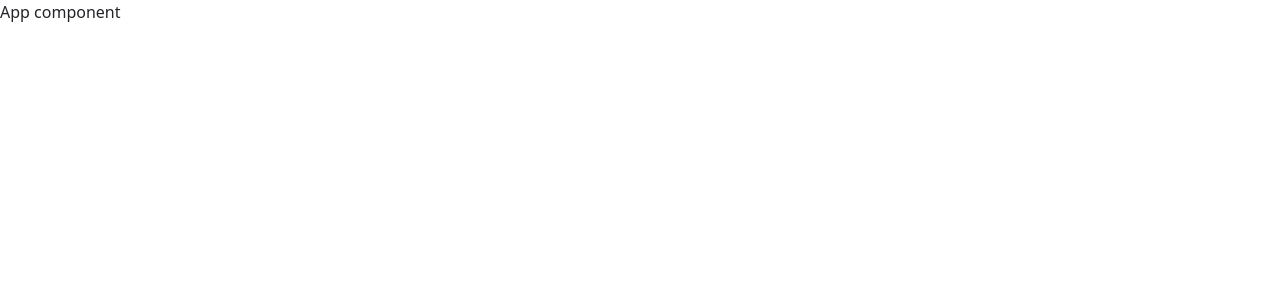
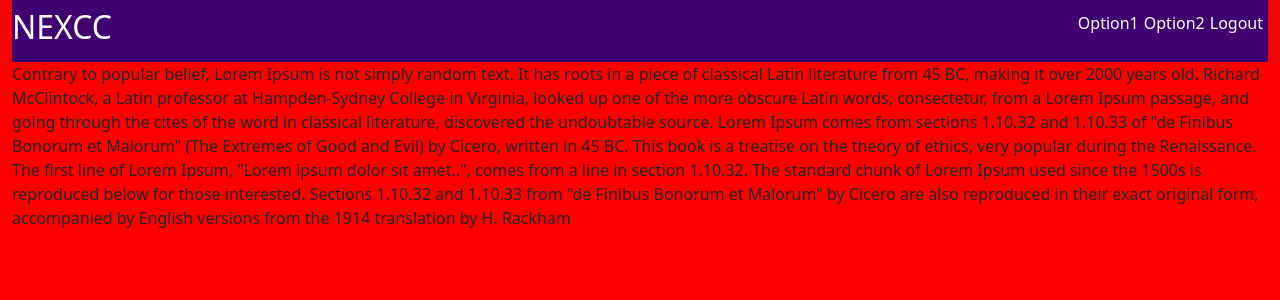
Before and after one commit to johnsus1995/pandora-frontend, a React (Create React App) app: page /login in a window 1280 px wide. Shown: the top 300 px of the page. Built offline with nearby package versions, Linux system fonts and the light colour scheme.

Commit message:
router initial setup

```diff
--- a/src/App.js
+++ b/src/App.js
@@ -1,9 +1,10 @@
+import AppRouter from "./router";
 
 
 function App() {
   return (
     <div className="App">
-      App component
+      <AppRouter/>
     </div>
   );
 }
--- a/src/layouts/AuthLayout/AuthLayout.jsx
+++ b/src/layouts/AuthLayout/AuthLayout.jsx
@@ -1,10 +1,21 @@
-import React from 'react'
-import styles from "./AuthLayout.module.scss"
+import React from "react";
+import { Outlet } from "react-router-dom";
+import styles from "./AuthLayout.module.scss";
 
 const AuthLayout = () => {
   return (
-    <div className={`${styles.AuthLayout}`}>AuthLayout</div>
-  )
-}
+    <div className={`${styles.AuthLayout} container-fluid`}>
+      <nav className="navbar">
+        <h2>NEXCC</h2>
+        <ul className="right">
+          <li>Option1</li>
+          <li>Option2</li>
+          <li>Logout</li>
+        </ul>
+      </nav>
+      <Outlet />
+    </div>
+  );
+};
 
-export default AuthLayout
+export default AuthLayout;
--- a/src/layouts/AuthLayout/AuthLayout.module.scss
+++ b/src/layouts/AuthLayout/AuthLayout.module.scss
@@ -2,6 +2,28 @@
 
 .AuthLayout {
   :global {
-
+    background-color: red;
+    width: 100%;
+    padding: 0 20px;
+    height: 100vh;
+    nav{
+      background-color: $primary-blue;
+      color: #fff;
+      display: flex;
+      align-items: center;
+      justify-content: space-between;
+      ul{
+        &.right{
+          display: flex;
+          flex-direction: row;
+          align-items: center;
+          justify-content: space-between;
+          li{
+            list-style:none;
+            margin-right: 5px;
+          }
+        }
+      }
+    }
   }
 }
--- a/src/pages/Login/Login.jsx
+++ b/src/pages/Login/Login.jsx
@@ -1,9 +1,23 @@
-import styles from './Login.module.scss';
+import styles from "./Login.module.scss";
 
-const Login = props => {
-
+const Login = (props) => {
   return (
-    <div className={`${styles.Login }`}>
+    <div className={`${styles.Login}`}>
+      Contrary to popular belief, Lorem Ipsum is not simply random text. It has
+      roots in a piece of classical Latin literature from 45 BC, making it over
+      2000 years old. Richard McClintock, a Latin professor at Hampden-Sydney
+      College in Virginia, looked up one of the more obscure Latin words,
+      consectetur, from a Lorem Ipsum passage, and going through the cites of
+      the word in classical literature, discovered the undoubtable source. Lorem
+      Ipsum comes from sections 1.10.32 and 1.10.33 of "de Finibus Bonorum et
+      Malorum" (The Extremes of Good and Evil) by Cicero, written in 45 BC. This
+      book is a treatise on the theory of ethics, very popular during the
+      Renaissance. The first line of Lorem Ipsum, "Lorem ipsum dolor sit
+      amet..", comes from a line in section 1.10.32. The standard chunk of Lorem
+      Ipsum used since the 1500s is reproduced below for those interested.
+      Sections 1.10.32 and 1.10.33 from "de Finibus Bonorum et Malorum" by
+      Cicero are also reproduced in their exact original form, accompanied by
+      English versions from the 1914 translation by H. Rackham
     </div>
   );
 };
--- a/src/pages/Register/Register.jsx
+++ b/src/pages/Register/Register.jsx
@@ -4,6 +4,12 @@ const Register = props => {
 
   return (
     <div className={`${styles.Register }`}>
+       The first line of Lorem Ipsum, "Lorem ipsum dolor sit
+      amet..", comes from a line in section 1.10.32. The standard chunk of Lorem
+      Ipsum used since the 1500s is reproduced below for those interested.
+      Sections 1.10.32 and 1.10.33 from "de Finibus Bonorum et Malorum" by
+      Cicero are also reproduced in their exact original form, accompanied by
+      English versions from the 1914 translation by H. Rackham
     </div>
   );
 };
--- a/src/router/index.jsx
+++ b/src/router/index.jsx
@@ -1,20 +1,87 @@
+import AuthLayout from "layouts/AuthLayout";
+import MainLayout from "layouts/MainLayout";
+import Login from "pages/Login";
+import Register from "pages/Register";
+import { Fragment } from "react";
 import {
   Navigate,
   Route,
   BrowserRouter as Router,
   Routes,
+  // Outlet,
 } from "react-router-dom";
 
 import history from "./history";
 
-  //Layout imports
-  //
-
 const routes = [
   {
-        path: "/Register",
-        // component: Register,
-        // layout: AuthLayout,
+    path: "register",
+    component: Register,
+    layout: AuthLayout,
     publicRoute: true,
   },
-  ]
+  {
+    path: "/login",
+    component: Login,
+    layout: AuthLayout,
+    publicRoute: true,
+  },
+];
+
+const Element = ({ component, layout, publicRoute, privateRoute }) => {
+  // const auth = useSelector(state => state.auth);
+  // if (privateRoute) {
+  //   if (!auth.isAuthenticated) {
+  //     return <Navigate to="/login" />;
+  //   }
+  // } else if (publicRoute) {
+  //   if (auth.isAuthenticated) {
+  //     return <Navigate to="/" />;
+  //   }
+  // }
+
+  const Component = component;
+  const Layout = layout || Fragment;
+
+  return (
+    <Layout>
+      <Component />
+    </Layout>
+  );
+};
+
+const createRoutes = (routes) => {
+  return routes.map((route) => {
+    if (route.publicRoute) {
+      return (
+        <Route path={"/"} element={<AuthLayout />} key={route.path}>
+          <Route
+            path={route.path}
+            element={<Element component={route.component} />}
+          />
+        </Route>
+      );
+    } else
+      return (
+        <Route path={"/"} element={<MainLayout />} key={route.path}>
+          <Route
+            path={route.path}
+            element={<Element component={route.component} />}
+          />
+        </Route>
+      );
+  });
+};
+
+export default function AppRouter() {
+  return (
+    <Router location={history.location} navigator={history}>
+      <Routes>{createRoutes(routes)}</Routes>
+      {/* <Routes>
+        <Route path={"/"} element={<AuthLayout />} >
+          <Route path={"login"} element={<Login />} />
+        </Route>
+      </Routes> */}
+    </Router>
+  );
+}
--- a/src/styles/shared/_colors.scss
+++ b/src/styles/shared/_colors.scss
@@ -1,25 +1,2 @@
 
-$text-black: #373c43;
-$text-black2: #2a2e33;
-$light-yellow: #fef7d9;
-$white: #fff;
-$white2: #f5f5f5;
-$blue: #248eb4;
-$blue2: #3e98c7;
-$red: #a94442;
-$green: #2b9048;
-$green2: #389d5d;
-$light-red: #ed818e;
-$black: #000;
-$bg-yellow: #f6f4ee;
-$text-grey: #9c9c9c;
-$text-grey2: #8b8b8b;
-$light-grey: #d0d3d4;
-$hover-blue: #197394;
-$dark-black: #2a2e33;
-$hover-white: #f5f5f5;
-$dark-red: #ad1457;
-$light-grey2: #dadce0;
-$red-orange: #ea4335;
-$yellow: #ffff76;
-$hover-grey: #eeeeee;
+$primary-blue: #3F0071;
```
Also changed, not shown: src/index.js (+4 -4 lines). Lines whose indentation alone changed are shown as unchanged.
